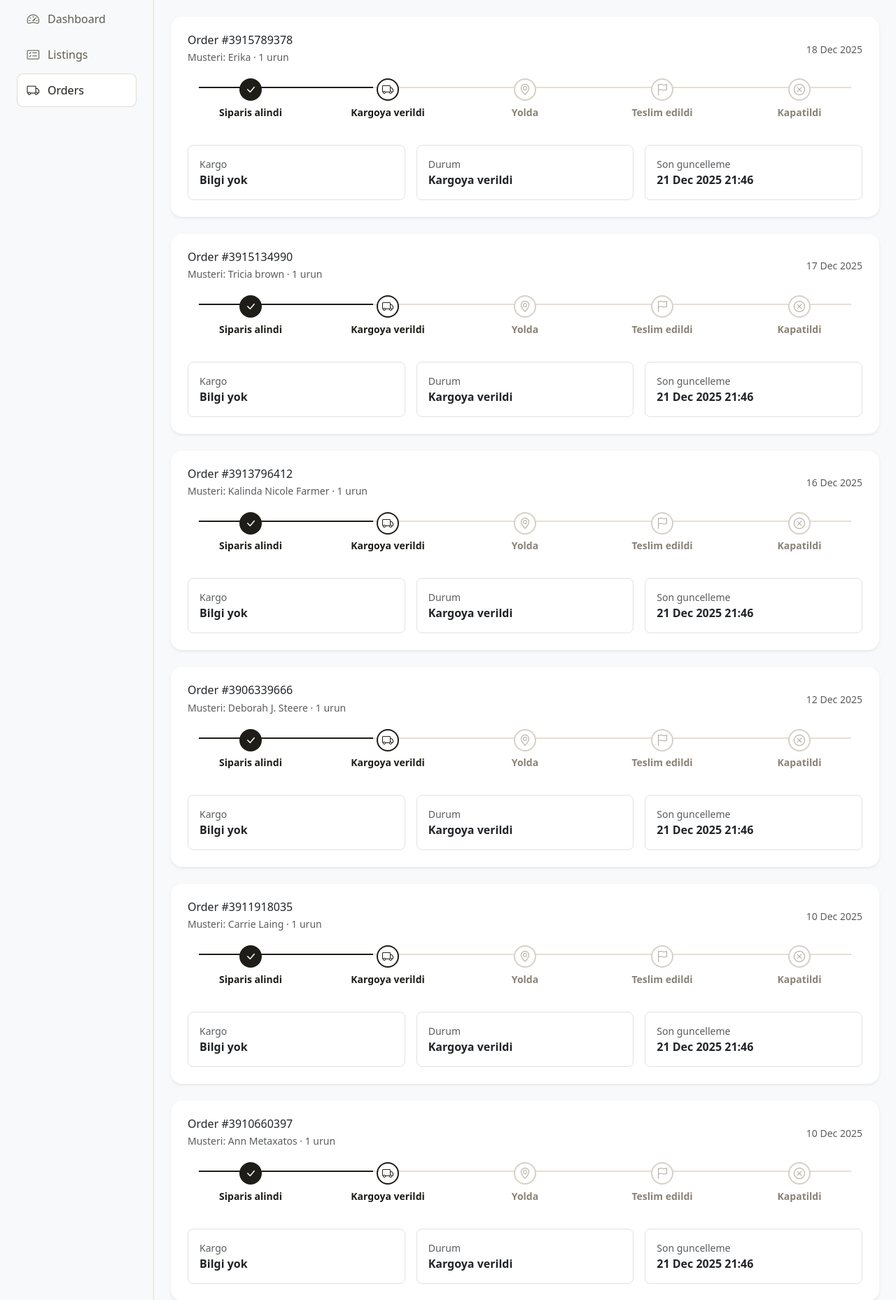
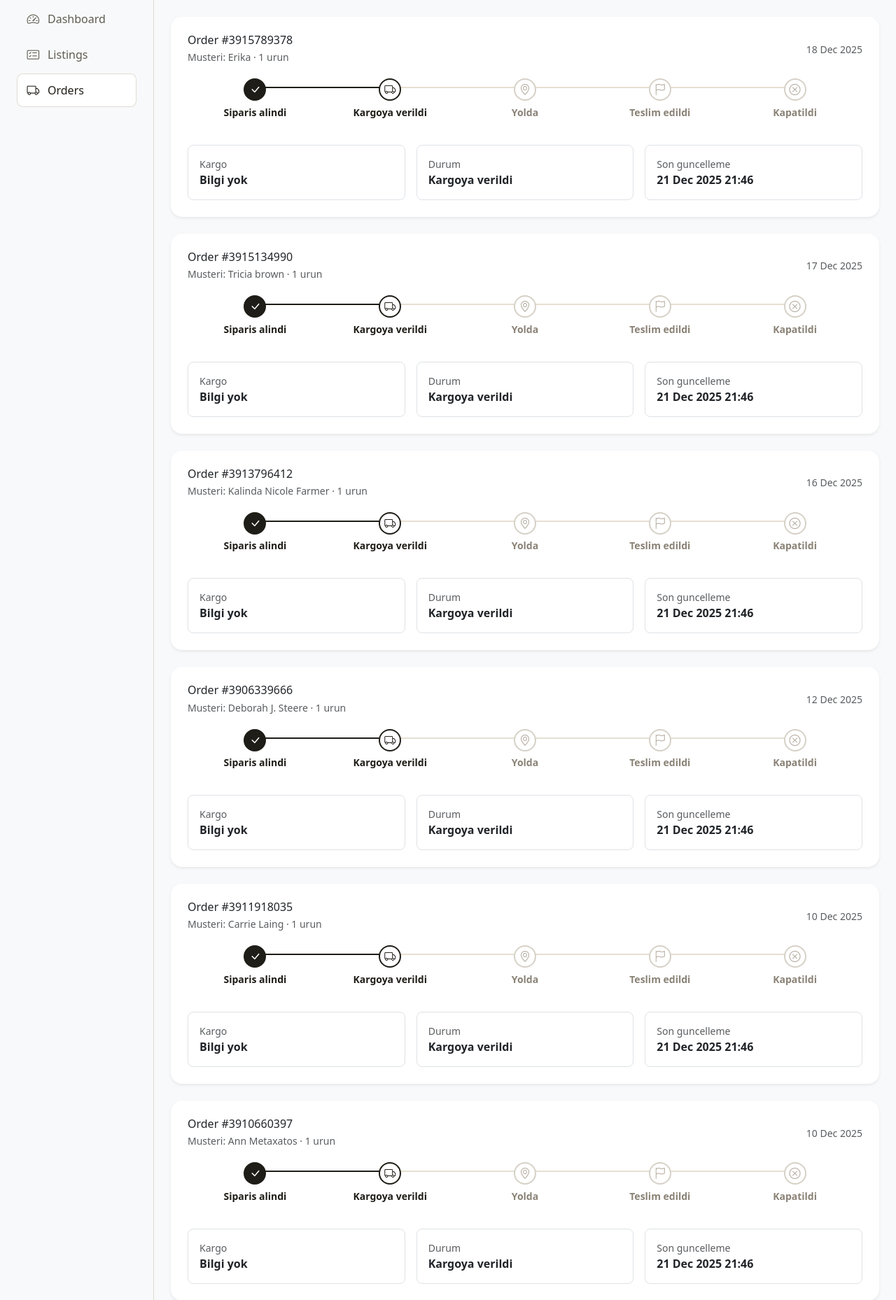
Before and after one commit to aziz-django-projects/etsy-panel, a Django app: page /orders/ in a window 1280 px wide. Shown: the part 105-1963 px from the top of the page at 70% size. Run offline with Django 5.2, Linux system fonts and the light colour scheme; a user stored in the database is signed in; data comes from the database, SQL or seed files in the repository; both versions use the stored data as it was after the commit; data that the repository does not hold is empty.

Commit message:
stepper revize edildi

```diff
--- a/static/css/dashboard.css
+++ b/static/css/dashboard.css
@@ -92,44 +92,42 @@ main {
 }
 
 .order-stepper {
-    --progress: 0;
+  --progress: 0; /* 0-100 */
   --dot-size: 32px;
+  --steps: 5; /* kaç step varsa */
+
   position: relative;
-    display: flex;
-    justify-content: space-between;
-    align-items: flex-start;
-    gap: 1rem;
+  display: grid;
+  grid-template-columns: repeat(var(--steps), 1fr);
+  align-items: start;
   padding: 0.25rem 0 0.75rem;
 }
 
+/* çizgi: 1. kolonun ortasından başla, son kolonun ortasında bitir */
 .order-stepper::before {
   content: "";
   position: absolute;
-    left: calc(var(--dot-size) / 2);
-    right: calc(var(--dot-size) / 2);
-    top: 16px;
+  top: calc(var(--dot-size) / 2);
   height: 2px;
-    background: #e6dfd2;
-}
 
-.order-stepper::after {
-    content: "";
-    position: absolute;
-    left: calc(var(--dot-size) / 2);
-    top: 16px;
-    height: 2px;
-    width: calc((100% + var(--dot-size)) * (var(--progress) / 100));
-    background: #1f1d17;
+  left: calc(100% / (2 * var(--steps)));
+  right: calc(100% / (2 * var(--steps)));
+
+  background: linear-gradient(#1f1d17, #1f1d17) left /
+      calc(var(--progress) * 1%) 100% no-repeat,
+    #e6dfd2;
 }
 
 .order-step {
   position: relative;
   z-index: 1;
-    flex: 1;
   display: flex;
   flex-direction: column;
   align-items: center;
   text-align: center;
+
+  /* flex:1 KALKTI (grid zaten dağıtıyor) */
+  padding: 0; /* padding'i kaldır; hizayı bozar */
   color: #8a8276;
   gap: 0.35rem;
 }
```
Also changed, not shown: db.sqlite3. Lines whose indentation alone changed are shown as unchanged.
